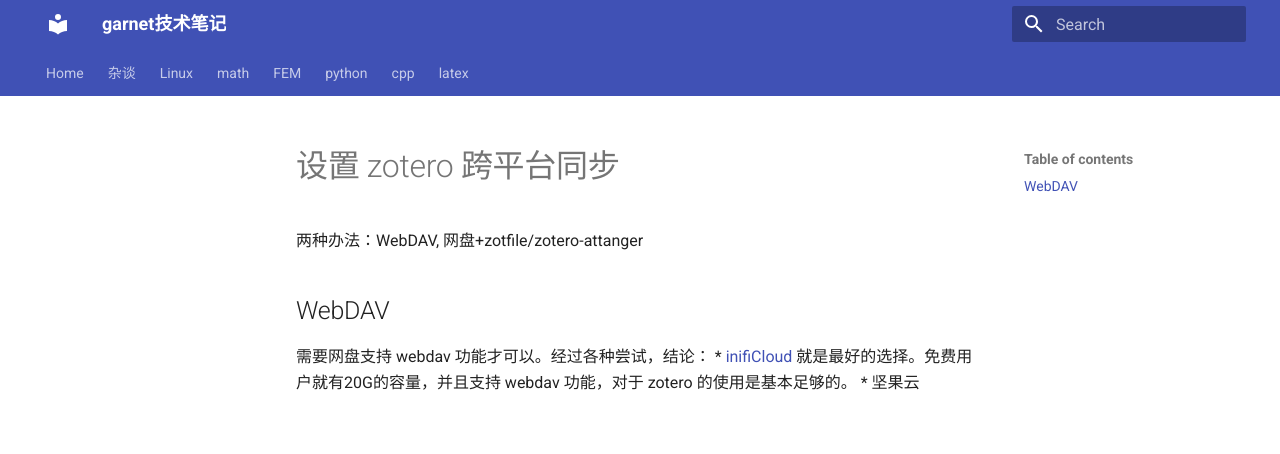
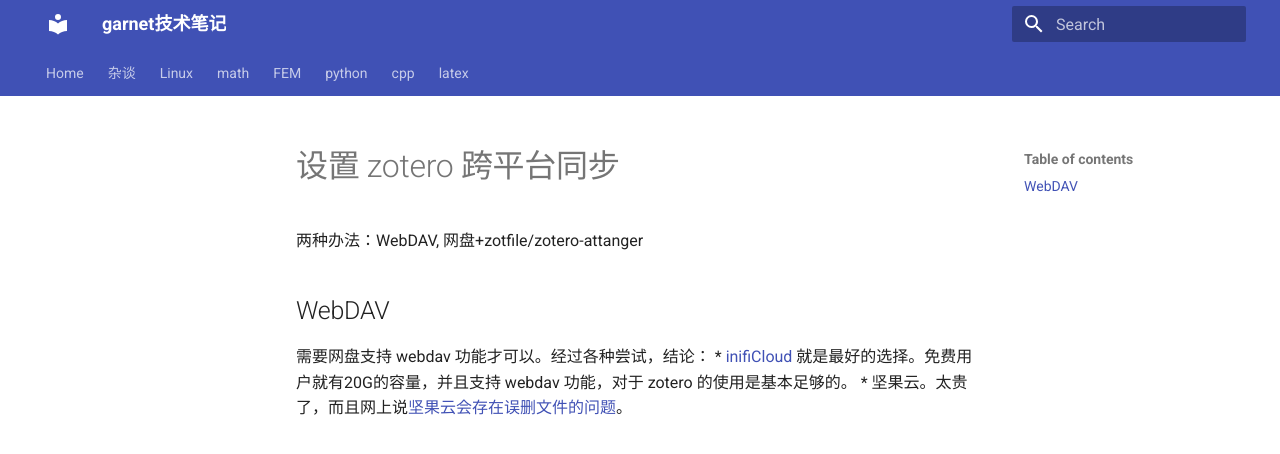
Before and after one commit to ymma98/technotes, an MkDocs documentation site: the page built from docs/杂谈/设置zotero跨平台同步.md, in a window 1280 px wide. Shown: the top 454 px of the page. Built offline with MkDocs 1.6.1 and Material for MkDocs 9.7.7, drawn with Linux system fonts in a browser that asks for light colours.

Commit message:
docs/杂谈/设置zotero跨平台同步.md updated from https://stackedit.cn/

```diff
--- a/docs/杂谈/设置zotero跨平台同步.md
+++ b/docs/杂谈/设置zotero跨平台同步.md
@@ -6,7 +6,7 @@
 
 需要网盘支持 webdav 功能才可以。经过各种尝试，结论：
 * [inifiCloud](https://infini-cloud.net/en/) 就是最好的选择。免费用户就有20G的容量，并且支持 webdav 功能，对于 zotero 的使用是基本足够的。
-* 坚果云
+* 坚果云。太贵了，而且网上说[坚果云会存在误删文件的问题](https://www.zhihu.com/question/443637707/answer/2063893553)。
 <!--stackedit_data:
-eyJoaXN0b3J5IjpbNTgzNDkwOTgwXX0=
+eyJoaXN0b3J5IjpbNzY0NjY1ODU4XX0=
 -->
```
